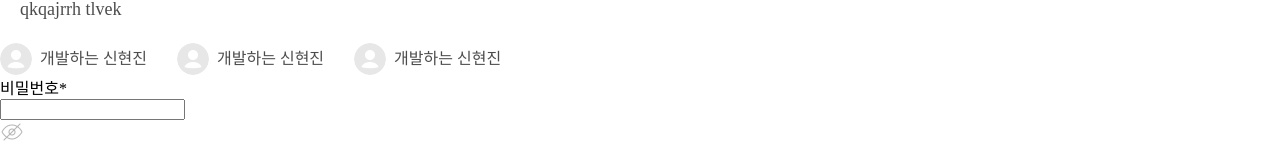
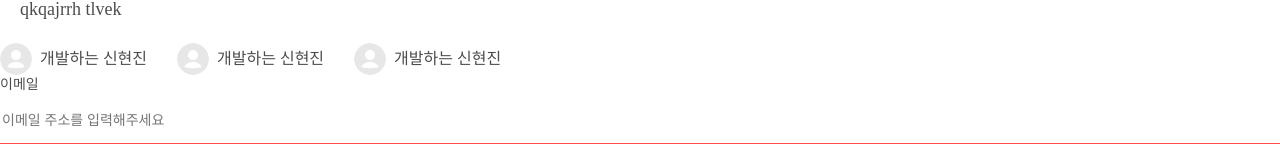
Before and after one commit to sin-hyunjin/Developer-blog, a React (Vite) app in the folder blog-front/: page / in a window 1280 px wide. Shown: the part 1308-1455 px from the top of the page. Built offline with nearby package versions, Linux system fonts and the light colour scheme; a web font is replaced by a local one.

Commit message:
input Component 생성

```diff
--- a/blog-front/src/App.tsx
+++ b/blog-front/src/App.tsx
@@ -10,8 +10,10 @@ import FavoriteItem from "components/FavoriteItem";
 import Top3Item from "components/Top3Item";
 import BoardItem from "components/BoardItem";
 import InputBox from "components/InputBox";
+import { useState } from "react";
 
 function App() {
+  const [value, setValue] = useState<string>("");
   return (
     <>
       {/* 작성 게시물 목록 컴포넌트 테스트 */}
@@ -44,7 +46,15 @@ function App() {
         ))}
       </div>
       {/* 입력창 컴포넌트 테스트 */}
-      <InputBox />
+      <InputBox
+        label="이메일"
+        type="text"
+        placeholder="이메일 주소를 입력해주세요"
+        value={value}
+        setValue={setValue}
+        error={true}
+        message="aaaa"
+      />
     </>
   );
 }
--- a/blog-front/src/components/InputBox/index.tsx
+++ b/blog-front/src/components/InputBox/index.tsx
@@ -1,22 +1,68 @@
-import { forwardRef } from "react";
+import { ChangeEvent, forwardRef, KeyboardEvent } from "react";
 import "./style.css";
 
 // eslint-disable-next-line @typescript-eslint/no-empty-interface
-interface Props {}
+//                interface : Input Box Properties
+interface Props {
+  label: string;
+  type: "text" | "password";
+  placeholder: string;
+  value: string;
+  setValue: React.Dispatch<React.SetStateAction<string>>;
+  error: boolean;
 
+  // ?필수가 아님
+  message?: string;
+  icon?: string;
+
+  onButtonClick?: () => void;
+  onKeyDown?: (event: KeyboardEvent<HTMLInputElement>) => void;
+}
+
+//                component : Input Box 컴포넌트
 const InputBox = forwardRef<HTMLInputElement, Props>((props: Props, ref) => {
+  //              state : properties
+  const { label, type, placeholder, value, error, icon, message } = props;
+  const { setValue, onButtonClick, onKeyDown } = props;
+
+  //              event handler : Input 값 변경 이벤트 처리 함수
+  const onChangeHandler = (event: ChangeEvent<HTMLInputElement>) => {
+    const value = event?.target.value;
+    setValue(value);
+  };
+  //              event handler : Input 키보드처리 이벤트 처리 함수
+  const onKeyDownHandler = (event: KeyboardEvent<HTMLInputElement>) => {
+    if (!onKeyDown) return;
+    onKeyDown(event);
+  };
+  //              render : Input 컴포넌트
   return (
     <div className="inputbox">
-      <div className="inputbox-label">{`비밀번호*`}</div>
-      <div className="inputbox-container">
-        <input className="input" type="text" />
-        <div className="icon-button">
-          <div className="icon eye-light-off-icon"> </div>
-        </div>
+      <div className="inputbox-label">{label}</div>
+      <div
+        // error일 경우 상태 변경
+        className={error ? "inputbox-container-error" : "inputbox-container"}
+      >
+        <input
+          ref={ref}
+          className="input"
+          type={type}
+          placeholder={placeholder}
+          value={value}
+          onChange={onChangeHandler}
+          onKeyDown={onKeyDownHandler}
+        />
+
+        {/* onButtonClick 함수가 undeefined가 아니면 렌더링 */}
+        {onButtonClick !== undefined && (
+          <div className="icon-button">
+            {icon !== undefined && <div className={`icon ${icon}`}> </div>}
+          </div>
+        )}
       </div>
-      <div className="inputbox-message">
-        {"비밀번호는 8자 이상 입력해주세요."}
-      </div>
+      {message !== undefined && (
+        <div className="inputbox-message">{message}</div>
+      )}
     </div>
   );
 });
--- a/blog-front/src/components/InputBox/style.css
+++ b/blog-front/src/components/InputBox/style.css
@@ -0,0 +1,52 @@
+.inputbox {
+  display: flex;
+  flex-direction: column;
+  gap: 5px;
+}
+
+.inputbox-label {
+  color: rgba(0, 0, 0, 0.7);
+
+  font-size: 14px;
+  font-weight: 400;
+  line-height: 140%;
+}
+
+.inputbox-container {
+  border-bottom: 1px solid rgba(0, 0, 0, 0.3);
+  padding: 11px 16px 11px 0px;
+
+  display: flex;
+  align-items: center;
+}
+
+.inputbox-container-error {
+  border-bottom: 1px solid rgba(255, 0, 0, 0.7);
+  padding: 11px 16px 11px 0px;
+
+  background-color: rgba(255, 255, 255, 1);
+
+  display: flex;
+  align-items: center;
+}
+
+.input {
+  border: none;
+  background: none;
+  outline: none;
+
+  flex: 1; /* 자동 크기 조절 */
+
+  color: rgba(0, 0, 0, 0.7);
+  font-size: 14px;
+  font-weight: 400;
+  line-height: 140%;
+}
+
+.inputbox-message {
+  color: rgba(255, 0, 0, 0.7);
+
+  font-size: 10px;
+  font-weight: 400;
+  line-height: 140%;
+}
```
